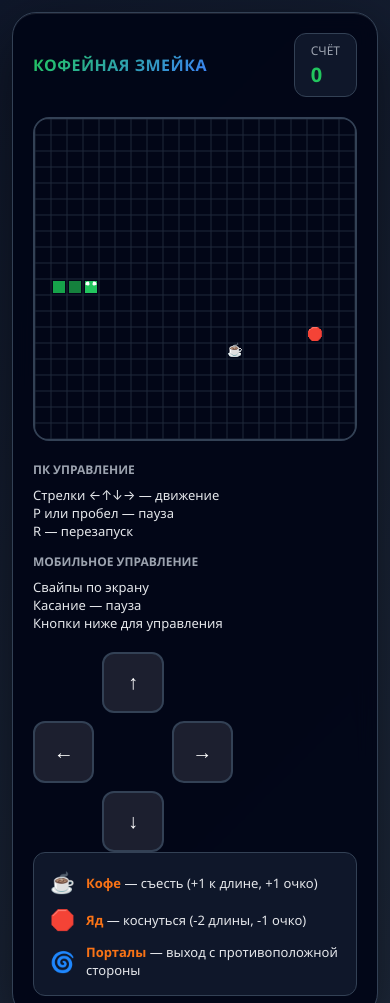
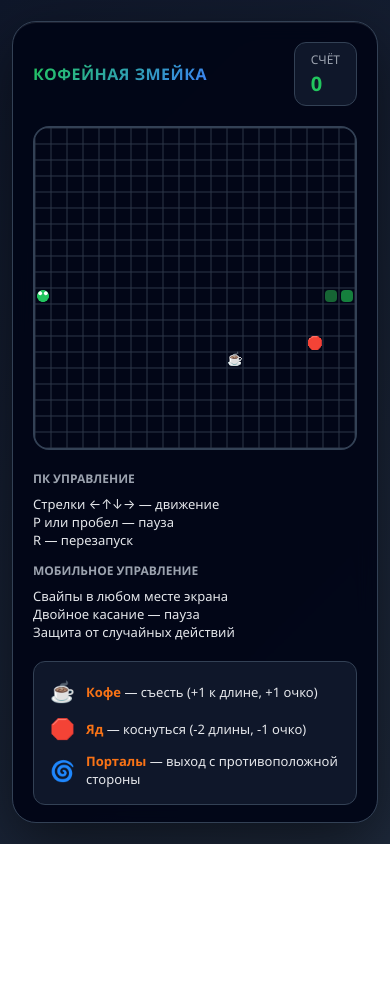
Before and after one commit to thethr0ne7/snake3, a plain HTML site: page index.html in a window 390 px wide. Shown: the top 1003 px of the page. After the commit the page ends 844 px from the top, so only its background shows below. Drawn offline with Linux system fonts and the light colour scheme.

Commit message:
index.html

```diff
--- a/index.html
+++ b/index.html
@@ -3,7 +3,9 @@
 <head>
   <meta charset="UTF-8" />
   <title>Змейка: Кофе и Яд</title>
-  <meta name="viewport" content="width=device-width, initial-scale=1.0, maximum-scale=1.0, user-scalable=no" />
+  <meta name="viewport" content="width=device-width, initial-scale=1.0, maximum-scale=1.0, user-scalable=no, viewport-fit=cover">
+  <meta name="apple-mobile-web-app-capable" content="yes">
+  <meta name="apple-mobile-web-app-status-bar-style" content="black-translucent">
   <style>
     :root {
       --bg-primary: #020617;
@@ -18,11 +20,27 @@
       --snake-body: #16a34a;
     }
 
+    /* Предотвращение выделения и масштабирования */
     * {
+      -webkit-touch-callout: none;
+      -webkit-user-select: none;
+      -khtml-user-select: none;
+      -moz-user-select: none;
+      -ms-user-select: none;
+      user-select: none;
+      -webkit-tap-highlight-color: transparent;
       box-sizing: border-box;
       margin: 0;
       padding: 0;
-      -webkit-tap-highlight-color: transparent;
+    }
+
+    html, body {
+      overflow: hidden;
+      overscroll-behavior: none;
+      position: fixed;
+      width: 100%;
+      height: 100%;
+      touch-action: none;
     }
 
     body {
@@ -47,6 +65,7 @@
       border: 1px solid var(--border-color);
       width: 100%;
       max-width: 440px;
+      max-height: 90vh;
       backdrop-filter: blur(10px);
     }
 
@@ -99,6 +118,7 @@
       border: 2px solid var(--border-color);
       background: var(--bg-primary);
       margin-bottom: 20px;
+      touch-action: none;
     }
 
     #game {
@@ -107,6 +127,7 @@
       height: auto;
       image-rendering: crisp-edges;
       image-rendering: pixelated;
+      touch-action: none;
     }
 
     .controls-info {
@@ -182,6 +203,7 @@
       pointer-events: none;
       transition: opacity 0.3s;
       border-radius: 16px;
+      z-index: 10;
     }
 
     .game-overlay.active {
@@ -215,66 +237,42 @@
       font-weight: 600;
       cursor: pointer;
       transition: transform 0.2s, box-shadow 0.2s;
-    }
-
-    .overlay-button:hover {
-      transform: translateY(-2px);
-      box-shadow: 0 8px 20px rgba(34, 197, 94, 0.3);
+      touch-action: manipulation;
     }
 
     .overlay-button:active {
-      transform: translateY(0);
+      transform: scale(0.98);
     }
 
-    .mobile-controls {
-      display: none;
-      grid-template-columns: repeat(3, 1fr);
-      grid-template-rows: repeat(3, 1fr);
-      gap: 8px;
-      margin-top: 20px;
-      max-width: 200px;
+    .touch-hint {
+      position: absolute;
+      bottom: 20px;
+      left: 50%;
+      transform: translateX(-50%);
+      color: var(--text-secondary);
+      font-size: 12px;
+      background: rgba(0, 0, 0, 0.5);
+      padding: 4px 12px;
+      border-radius: 20px;
+      opacity: 0.7;
+      z-index: 5;
     }
-
-    .mobile-controls button {
-      background: rgba(255, 255, 255, 0.1);
-      border: 2px solid var(--border-color);
-      border-radius: 12px;
-      color: white;
-      font-size: 20px;
-      aspect-ratio: 1;
-      cursor: pointer;
-      transition: background 0.2s;
-      display: flex;
-      align-items: center;
-      justify-content: center;
-    }
-
-    .mobile-controls button:active {
-      background: rgba(255, 255, 255, 0.2);
-    }
-
-    .mobile-controls .up { grid-column: 2; grid-row: 1; }
-    .mobile-controls .left { grid-column: 1; grid-row: 2; }
-    .mobile-controls .center { grid-column: 2; grid-row: 2; opacity: 0; pointer-events: none; }
-    .mobile-controls .right { grid-column: 3; grid-row: 2; }
-    .mobile-controls .down { grid-column: 2; grid-row: 3; }
 
     @media (max-width: 768px) {
       body {
         padding: 12px;
+        overflow: hidden;
+        position: fixed;
       }
 
       .game-container {
         padding: 20px;
+        max-height: 95vh;
       }
 
       .controls-info {
         flex-direction: column;
         gap: 12px;
-      }
-
-      .mobile-controls {
-        display: grid;
       }
 
       .title-text {
@@ -284,12 +282,43 @@
       .score-value {
         font-size: 20px;
       }
+
+      .game-canvas-wrapper {
+        touch-action: none;
+      }
+
+      #game {
+        touch-action: none;
+      }
     }
 
     @media (hover: none) {
       .overlay-button:hover {
         transform: none;
         box-shadow: none;
+      }
+    }
+
+    /* Адаптация для очень маленьких экранов */
+    @media (max-height: 600px) {
+      .game-container {
+        padding: 16px;
+      }
+
+      .game-header {
+        margin-bottom: 12px;
+      }
+
+      .game-canvas-wrapper {
+        margin-bottom: 12px;
+      }
+
+      .controls-info {
+        margin-bottom: 12px;
+      }
+
+      .game-legend {
+        padding: 12px;
       }
     }
   </style>
@@ -308,6 +337,7 @@
 
     <div class="game-canvas-wrapper">
       <canvas id="game" width="400" height="400"></canvas>
+      <div class="touch-hint" id="touchHint">Свайпы для управления</div>
 
       <div class="game-overlay" id="gameOverlay">
         <div class="overlay-title" id="overlayTitle">ПАУЗА</div>
@@ -328,19 +358,11 @@
       <div class="control-group">
         <div class="control-title">МОБИЛЬНОЕ УПРАВЛЕНИЕ</div>
         <div class="control-description">
-          Свайпы по экрану<br>
-          Касание — пауза<br>
-          Кнопки ниже для управления
+          Свайпы в любом месте экрана<br>
+          Двойное касание — пауза<br>
+          Защита от случайных действий
         </div>
       </div>
-    </div>
-
-    <div class="mobile-controls">
-      <button class="up" aria-label="Вверх">↑</button>
-      <button class="left" aria-label="Влево">←</button>
-      <button class="center"></button>
-      <button class="right" aria-label="Вправо">→</button>
-      <button class="down" aria-label="Вниз">↓</button>
     </div>
 
     <div class="game-legend">
@@ -394,17 +416,28 @@
         this.overlayTitle = document.getElementById('overlayTitle');
         this.overlayScore = document.getElementById('overlayScore');
         this.resumeButton = document.getElementById('resumeButton');
+        this.touchHint = document.getElementById('touchHint');
 
-        // Константы
+        // Константы - УВЕЛИЧИЛИ СКОРОСТЬ (медленнее = больше число)
         this.GRID_SIZE = 20;
         this.TILE_COUNT = this.canvas.width / this.GRID_SIZE;
-        this.INITIAL_SPEED = 150;
+        this.INITIAL_SPEED = 180; // Было 150, стало 180 (медленнее)
         this.POISON_SHRINK = 2;
         this.MIN_LENGTH = 2;
+
+        // Переменные для управления
+        this.lastDirectionChange = 0;
+        this.directionChangeDelay = 100; // Задержка между сменами направления (мс)
+        this.lastTouchTime = 0;
+        this.doubleTapDelay = 300;
+        this.touchStartX = 0;
+        this.touchStartY = 0;
+        this.minSwipeDistance = 40; // Увеличили минимальное расстояние свайпа
 
         // Состояние игры
         this.snake = [];
         this.velocity = { x: 1, y: 0 };
+        this.nextVelocity = { x: 1, y: 0 };
         this.food = { x: 0, y: 0 };
         this.poison = { x: 0, y: 0 };
         this.score = 0;
@@ -420,14 +453,21 @@
         console.log('Game init');
         this.resetGame();
         this.setupControls();
-        this.setupMobileControls();
         this.render();
         this.startGameLoop();
+
+        // Скрываем подсказку через 5 секунд
+        setTimeout(() => {
+          this.touchHint.style.opacity = '0';
+          this.touchHint.style.transition = 'opacity 0.5s';
+          setTimeout(() => {
+            this.touchHint.style.display = 'none';
+          }, 500);
+        }, 5000);
       }
 
       resetGame() {
         console.log('Reset game');
-        // Очищаем предыдущий интервал
         if (this.gameInterval) {
           clearInterval(this.gameInterval);
           this.gameInterval = null;
@@ -441,6 +481,7 @@
         ];
 
         this.velocity = { x: 1, y: 0 };
+        this.nextVelocity = { x: 1, y: 0 };
         this.score = 0;
         this.speed = this.INITIAL_SPEED;
         this.isGameOver = false;
@@ -450,6 +491,11 @@
         this.generateFood();
         this.generatePoison();
         this.hideOverlay();
+
+        // Показываем подсказку
+        this.touchHint.style.display = 'block';
+        this.touchHint.style.opacity = '0.7';
+        this.touchHint.style.transition = 'none';
       }
 
       generateFood() {
@@ -470,7 +516,6 @@
             y: Math.floor(Math.random() * this.TILE_COUNT)
           };
 
-          // Проверяем, не занята ли позиция
           isInvalid = exclude.some(pos =>
             pos && pos.x === position.x && pos.y === position.y
           );
@@ -486,6 +531,16 @@
 
       move() {
         if (this.isPaused || this.isGameOver) return;
+
+        // Применяем следующее направление с задержкой
+        const now = Date.now();
+        if (now - this.lastDirectionChange > this.directionChangeDelay) {
+          // Проверяем, что не пытаемся развернуться на 180 градусов
+          if (!(this.velocity.x === -this.nextVelocity.x && this.velocity.y === -this.nextVelocity.y)) {
+            this.velocity = { ...this.nextVelocity };
+          }
+          this.lastDirectionChange = now;
+        }
 
         // Создаем новую голову
         const head = { ...this.snake[0] };
@@ -544,8 +599,8 @@
         this.ctx.fillStyle = '#020617';
         this.ctx.fillRect(0, 0, this.canvas.width, this.canvas.height);
 
-        // Рисуем сетку
-        this.ctx.strokeStyle = '#1e293b';
+        // Рисуем сетку (светлее)
+        this.ctx.strokeStyle = '#2d3748';
         this.ctx.lineWidth = 1;
 
         for (let i = 0; i <= this.TILE_COUNT; i++) {
@@ -579,35 +634,45 @@
           this.poison.y * this.GRID_SIZE + this.GRID_SIZE / 2
         );
 
-        // Рисуем змейку
+        // Рисуем змейку с плавными краями
         this.snake.forEach((segment, index) => {
+          const padding = 3;
+          const size = this.GRID_SIZE - padding * 2;
+
           if (index === 0) {
             // Голова
             this.ctx.fillStyle = '#22c55e';
             this.ctx.beginPath();
             this.ctx.roundRect(
-              segment.x * this.GRID_SIZE + 2,
-              segment.y * this.GRID_SIZE + 2,
-              this.GRID_SIZE - 4,
-              this.GRID_SIZE - 4,
-              4
+              segment.x * this.GRID_SIZE + padding,
+              segment.y * this.GRID_SIZE + padding,
+              size,
+              size,
+              6
             );
             this.ctx.fill();
 
             // Глаза
             this.ctx.fillStyle = '#ffffff';
             const eyeSize = this.GRID_SIZE / 8;
+            const eyeOffset = this.GRID_SIZE / 3;
+
+            // Левый глаз
             this.ctx.beginPath();
             this.ctx.arc(
-              segment.x * this.GRID_SIZE + this.GRID_SIZE * 0.3,
-              segment.y * this.GRID_SIZE + this.GRID_SIZE * 0.3,
+              segment.x * this.GRID_SIZE + eyeOffset,
+              segment.y * this.GRID_SIZE + eyeOffset,
               eyeSize,
               0,
               Math.PI * 2
             );
+            this.ctx.fill();
+
+            // Правый глаз
+            this.ctx.beginPath();
             this.ctx.arc(
-              segment.x * this.GRID_SIZE + this.GRID_SIZE * 0.7,
-              segment.y * this.GRID_SIZE + this.GRID_SIZE * 0.3,
+              segment.x * this.GRID_SIZE + this.GRID_SIZE - eyeOffset,
+              segment.y * this.GRID_SIZE + eyeOffset,
               eyeSize,
               0,
               Math.PI * 2
@@ -615,14 +680,17 @@
             this.ctx.fill();
           } else {
             // Тело
-            this.ctx.fillStyle = index % 2 === 0 ? '#16a34a' : '#15803d';
+            const colorIndex = index % 3;
+            const colors = ['#16a34a', '#15803d', '#166534'];
+            this.ctx.fillStyle = colors[colorIndex];
+
             this.ctx.beginPath();
             this.ctx.roundRect(
-              segment.x * this.GRID_SIZE + 2,
-              segment.y * this.GRID_SIZE + 2,
-              this.GRID_SIZE - 4,
-              this.GRID_SIZE - 4,
-              3
+              segment.x * this.GRID_SIZE + padding,
+              segment.y * this.GRID_SIZE + padding,
+              size,
+              size,
+              4
             );
             this.ctx.fill();
           }
@@ -682,7 +750,6 @@
 
         this.resumeButton.textContent = action === 'restart' ? 'ИГРАТЬ СНОВА' : 'ПРОДОЛЖИТЬ';
 
-        // Обновляем обработчик
         this.resumeButton.onclick = action === 'restart'
           ? () => this.restartGame()
           : () => this.togglePause();
@@ -700,28 +767,31 @@
       }
 
       setupControls() {
+        // ПК управление
         document.addEventListener('keydown', (e) => {
-          // Предотвращаем прокрутку при использовании стрелок
-          if (['ArrowUp', 'ArrowDown', 'ArrowLeft', 'ArrowRight', ' '].includes(e.key)) {
+          if (['ArrowUp', 'ArrowDown', 'ArrowLeft', 'ArrowRight', ' ', 'p', 'r'].includes(e.key.toLowerCase())) {
             e.preventDefault();
           }
+
+          const now = Date.now();
+          if (now - this.lastDirectionChange < this.directionChangeDelay) return;
 
           switch (e.key.toLowerCase()) {
             case 'arrowup':
             case 'w':
-              if (this.velocity.y === 0) this.velocity = { x: 0, y: -1 };
+              if (this.velocity.y === 0) this.nextVelocity = { x: 0, y: -1 };
               break;
             case 'arrowdown':
             case 's':
-              if (this.velocity.y === 0) this.velocity = { x: 0, y: 1 };
+              if (this.velocity.y === 0) this.nextVelocity = { x: 0, y: 1 };
               break;
             case 'arrowleft':
             case 'a':
-              if (this.velocity.x === 0) this.velocity = { x: -1, y: 0 };
+              if (this.velocity.x === 0) this.nextVelocity = { x: -1, y: 0 };
               break;
             case 'arrowright':
             case 'd':
-              if (this.velocity.x === 0) this.velocity = { x: 1, y: 0 };
+              if (this.velocity.x === 0) this.nextVelocity = { x: 1, y: 0 };
               break;
             case ' ':
             case 'p':
@@ -731,73 +801,108 @@
               this.restartGame();
               break;
           }
-        }, { passive: false });
-      }
+        });
 
-      setupMobileControls() {
-        let touchStartX = 0;
-        let touchStartY = 0;
-        const minSwipeDistance = 30;
+        // Мобильное управление - улучшенные свайпы
+        let touchStart = null;
+        let isSwiping = false;
 
-        this.canvas.addEventListener('touchstart', (e) => {
+        const handleTouchStart = (e) => {
           e.preventDefault();
           const touch = e.touches[0];
-          touchStartX = touch.clientX;
-          touchStartY = touch.clientY;
-        }, { passive: false });
+          touchStart = {
+            x: touch.clientX,
+            y: touch.clientY,
+            time: Date.now()
+          };
+          isSwiping = false;
+        };
 
-        this.canvas.addEventListener('touchend', (e) => {
+        const handleTouchMove = (e) => {
+          if (!touchStart) return;
+          e.preventDefault();
+
+          const touch = e.touches[0];
+          const dx = touch.clientX - touchStart.x;
+          const dy = touch.clientY - touchStart.y;
+
+          // Если свайп достаточно большой, отмечаем как свайп
+          if (Math.abs(dx) > 10 || Math.abs(dy) > 10) {
+            isSwiping = true;
+          }
+        };
+
+        const handleTouchEnd = (e) => {
+          if (!touchStart) return;
           e.preventDefault();
 
           const touch = e.changedTouches[0];
-          const dx = touch.clientX - touchStartX;
-          const dy = touch.clientY - touchStartY;
+          const dx = touch.clientX - touchStart.x;
+          const dy = touch.clientY - touchStart.y;
+          const dt = Date.now() - touchStart.time;
 
-          // Определяем направление свайпа
-          if (Math.abs(dx) > Math.abs(dy) && Math.abs(dx) > minSwipeDistance) {
+          // Двойное касание для паузы
+          const now = Date.now();
+          if (now - this.lastTouchTime < this.doubleTapDelay && !isSwiping) {
+            this.togglePause();
+            this.lastTouchTime = 0;
+            touchStart = null;
+            return;
+          }
+
+          this.lastTouchTime = now;
+
+          // Если это был свайп (достаточно быстро и достаточно далеко)
+          if (dt < 300 && (Math.abs(dx) > this.minSwipeDistance || Math.abs(dy) > this.minSwipeDistance)) {
+            // Определяем основное направление
+            if (Math.abs(dx) > Math.abs(dy)) {
               // Горизонтальный свайп
               if (dx > 0 && this.velocity.x === 0) {
-              this.velocity = { x: 1, y: 0 };
+                this.nextVelocity = { x: 1, y: 0 };
               } else if (dx < 0 && this.velocity.x === 0) {
-              this.velocity = { x: -1, y: 0 };
+                this.nextVelocity = { x: -1, y: 0 };
               }
-          } else if (Math.abs(dy) > minSwipeDistance) {
+            } else {
               // Вертикальный свайп
               if (dy > 0 && this.velocity.y === 0) {
-              this.velocity = { x: 0, y: 1 };
+                this.nextVelocity = { x: 0, y: 1 };
               } else if (dy < 0 && this.velocity.y === 0) {
-              this.velocity = { x: 0, y: -1 };
+                this.nextVelocity = { x: 0, y: -1 };
               }
-          } else {
-            // Короткое касание - пауза
-            this.togglePause();
             }
+          }
+
+          touchStart = null;
+          isSwiping = false;
+        };
+
+        // Применяем обработчики ко всему контейнеру игры
+        const gameContainer = document.querySelector('.game-container');
+        gameContainer.addEventListener('touchstart', handleTouchStart, { passive: false });
+        gameContainer.addEventListener('touchmove', handleTouchMove, { passive: false });
+        gameContainer.addEventListener('touchend', handleTouchEnd, { passive: false });
+        gameContainer.addEventListener('touchcancel', () => {
+          touchStart = null;
+          isSwiping = false;
         }, { passive: false });
 
-        // Кнопки управления для мобильных устройств
-        const setupButton = (button, direction) => {
-          button.addEventListener('click', () => {
-            switch (direction) {
-              case 'up':
-                if (this.velocity.y === 0) this.velocity = { x: 0, y: -1 };
-                break;
-              case 'down':
-                if (this.velocity.y === 0) this.velocity = { x: 0, y: 1 };
-                break;
-              case 'left':
-                if (this.velocity.x === 0) this.velocity = { x: -1, y: 0 };
-                break;
-              case 'right':
-                if (this.velocity.x === 0) this.velocity = { x: 1, y: 0 };
-                break;
-            }
+        // Предотвращаем контекстное меню на мобильных
+        gameContainer.addEventListener('contextmenu', (e) => {
+          e.preventDefault();
         });
-        };
 
-        setupButton(document.querySelector('.mobile-controls .up'), 'up');
-        setupButton(document.querySelector('.mobile-controls .down'), 'down');
-        setupButton(document.querySelector('.mobile-controls .left'), 'left');
-        setupButton(document.querySelector('.mobile-controls .right'), 'right');
+        // Предотвращаем масштабирование жестом двумя пальцами
+        document.addEventListener('gesturestart', (e) => {
+          e.preventDefault();
+        });
+
+        document.addEventListener('gesturechange', (e) => {
+          e.preventDefault();
+        });
+
+        document.addEventListener('gestureend', (e) => {
+          e.preventDefault();
+        });
       }
     }
 
@@ -805,8 +910,21 @@
     window.addEventListener('load', () => {
       try {
         console.log('Starting game...');
-        window.game = new SnakeGame(); // Сохраняем ссылку для отладки
+        window.game = new SnakeGame();
         console.log('Game started successfully');
+
+        // Дополнительная защита от скролла
+        window.addEventListener('scroll', (e) => {
+          window.scrollTo(0, 0);
+        });
+
+        // Защита от масштабирования
+        document.addEventListener('touchmove', (e) => {
+          if (e.scale !== 1) {
+            e.preventDefault();
+          }
+        }, { passive: false });
+
       } catch (error) {
         console.error('Error starting game:', error);
       }
```
Lines whose indentation alone changed are shown as unchanged.
